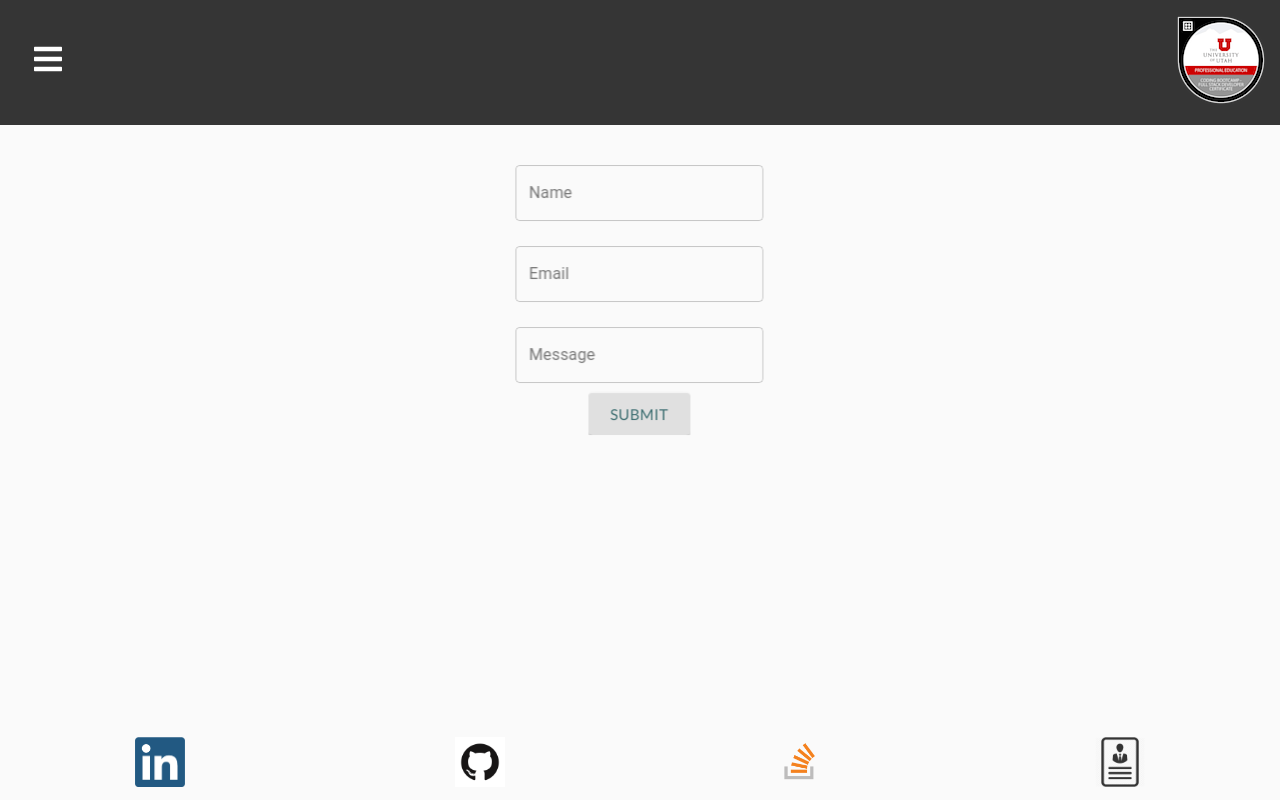
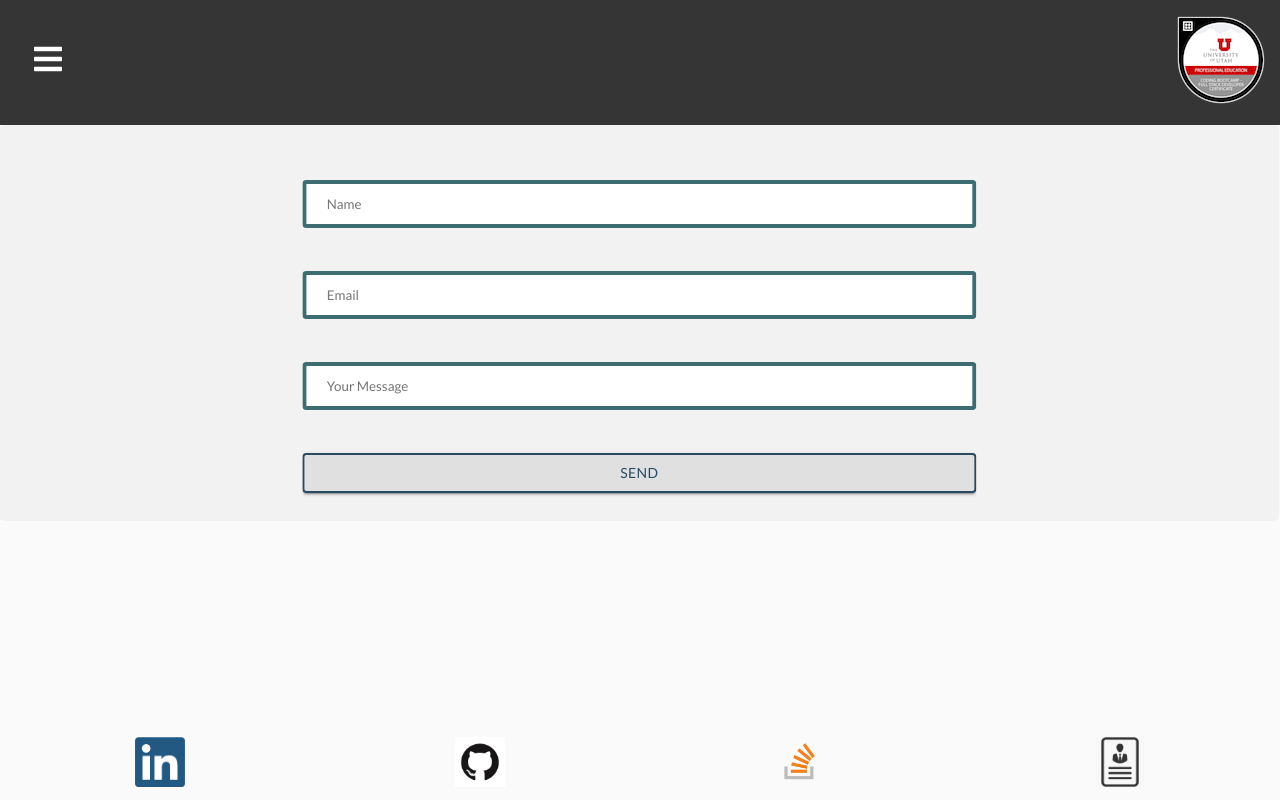
Before and after one commit to WestenskowTristan/My-Portfolio, a React (Create React App) app: page /contact in a window 1280 px wide. Built offline with nearby package versions, Linux system fonts and the light colour scheme; a web font is replaced by a local one.

Commit message:
adding functionallity to contact page

```diff
--- a/package.json
+++ b/package.json
@@ -8,6 +8,7 @@
     "@testing-library/jest-dom": "^5.14.1",
     "@testing-library/react": "^11.2.7",
     "@testing-library/user-event": "^12.8.3",
+    "emailjs-com": "^3.2.0",
     "framer-motion": "^4.1.17",
     "react": "^17.0.2",
     "react-dom": "^17.0.2",
--- a/src/App.css
+++ b/src/App.css
@@ -5,7 +5,7 @@
   margin: 0;
   padding: 0;
   font-family: "Lato", sans-serif;
-  overflow-x: hidden;
+  overflow: hidden;
   position: relative;
 }
 
--- a/src/components/Contact/index.js
+++ b/src/components/Contact/index.js
@@ -1,30 +1,39 @@
 import React, { useState } from "react";
-import {
-  Grid,
-  makeStyles,
-  createStyles,
-  TextField,
-  Button,
-} from "@material-ui/core";
+import { Grid, makeStyles, createStyles, Button } from "@material-ui/core";
 import { motion } from "framer-motion";
 import pageVariants from "../PageVariants";
 import pageTransition from "../PageTransition";
+import emailjs from "emailjs-com";
 
 const useStyles = makeStyles((theme) =>
   createStyles({
-    gridContainer: {
-      padding: "15px",
-      overflow: "visible",
+    container: {
+      borderRadius: "5px",
+      backgroundColor: "#f2f2f2",
+      padding: "20px",
+      display: "flex",
+      justifyContent: "center",
     },
-    textInput: {
-      marginTop: "25px",
+    sendButton: {
+      width: "100%",
+      height: "40px",
+      border: `2px solid ${theme.colors.quinary}`,
+      color: theme.colors.quinary,
+      padding: "14px 20px",
+      margin: "8px 0",
+      marginTop: "35px",
+      borderRadius: "4px",
     },
-    buttonContainer: {
-      margin: "0",
-    },
-    submitButton: {
-      marginTop: "10px",
-      color: theme.colors.secondary,
+
+    textField: {
+      width: "100%",
+      padding: "12px 20px",
+      margin: "8px 0",
+      marginTop: "35px",
+      border: `4px solid ${theme.colors.secondary}`,
+      borderRadius: "4px",
+      boxSizing: "border-box",
+      justifyContent: "center",
     },
   })
 );
@@ -32,13 +41,25 @@ const useStyles = makeStyles((theme) =>
 const ContactForm = () => {
   const classes = useStyles();
 
-  const [emailInput, setEmailValue] = useState("");
-  const [nameInput, setNameValue] = useState("");
-  const [messageInput, setMessageValue] = useState("");
+  const sendEmail = (e) => {
+    e.preventDefault();
 
-  const handleSubmit = () => {
-    console.log("Submitted", emailInput);
-    setEmailValue("");
+    emailjs
+      .sendForm(
+        "gmail",
+        "template_1j5wdec",
+        e.target,
+        "user_1AV0TxghhUlLl0XtXFRJF"
+      )
+      .then(
+        (result) => {
+          console.log(result.text);
+        },
+        (error) => {
+          console.log(error.text);
+        }
+      );
+    e.target.reset();
   };
 
   return (
@@ -49,50 +70,39 @@ const ContactForm = () => {
       variants={pageVariants}
       transition={pageTransition}
     >
-      <Grid
-        container
-        direction="column"
-        justifyContent="space-evenly"
-        alignItems="center"
-        className={classes.gridContainer}
-      >
-        <Grid item xs={6} className={classes.textInput}>
-          <TextField
-            variant="outlined"
-            value={nameInput}
-            label="Name"
-            onChange={(e) => setNameValue(e.target.value)}
+      <div className={classes.container}>
+        <form className={classes.form} onSubmit={sendEmail}>
+          <input type="hidden" name="contact_number" />
+
+          <input
+            type="text"
+            name="name"
+            placeholder="Name"
+            className={classes.textField}
           />
-        </Grid>
-        <Grid item xs={6} className={classes.textInput}>
-          <TextField
-            variant="outlined"
-            value={emailInput}
-            label="Email"
-            onChange={(e) => setEmailValue(e.target.value)}
+
+          <input
+            type="email"
+            name="email"
+            placeholder="Email"
+            className={classes.textField}
           />
-        </Grid>
-        <Grid item xs={6} className={classes.textInput}>
-          <TextField
-            variant="outlined"
-            value={messageInput}
-            label="Message"
-            onChange={(e) => setMessageValue(e.target.value)}
+
+          <input
+            type="text"
+            placeholder="Your Message"
+            name="message"
+            className={classes.textField}
           />
-        </Grid>
-        <Grid item xs={6} className={classes.buttonContainer}>
           <Button
+            type="submit"
             variant="contained"
-            onClick={handleSubmit}
-            size="large"
-            classes={{
-              root: classes.submitButton,
-            }}
+            className={classes.sendButton}
           >
-            Submit
+            Send
           </Button>
-        </Grid>
-      </Grid>
+        </form>
+      </div>
     </motion.div>
   );
 };
```
Also changed, not shown: 1 other file (tests, documents, lock files or other folders).
